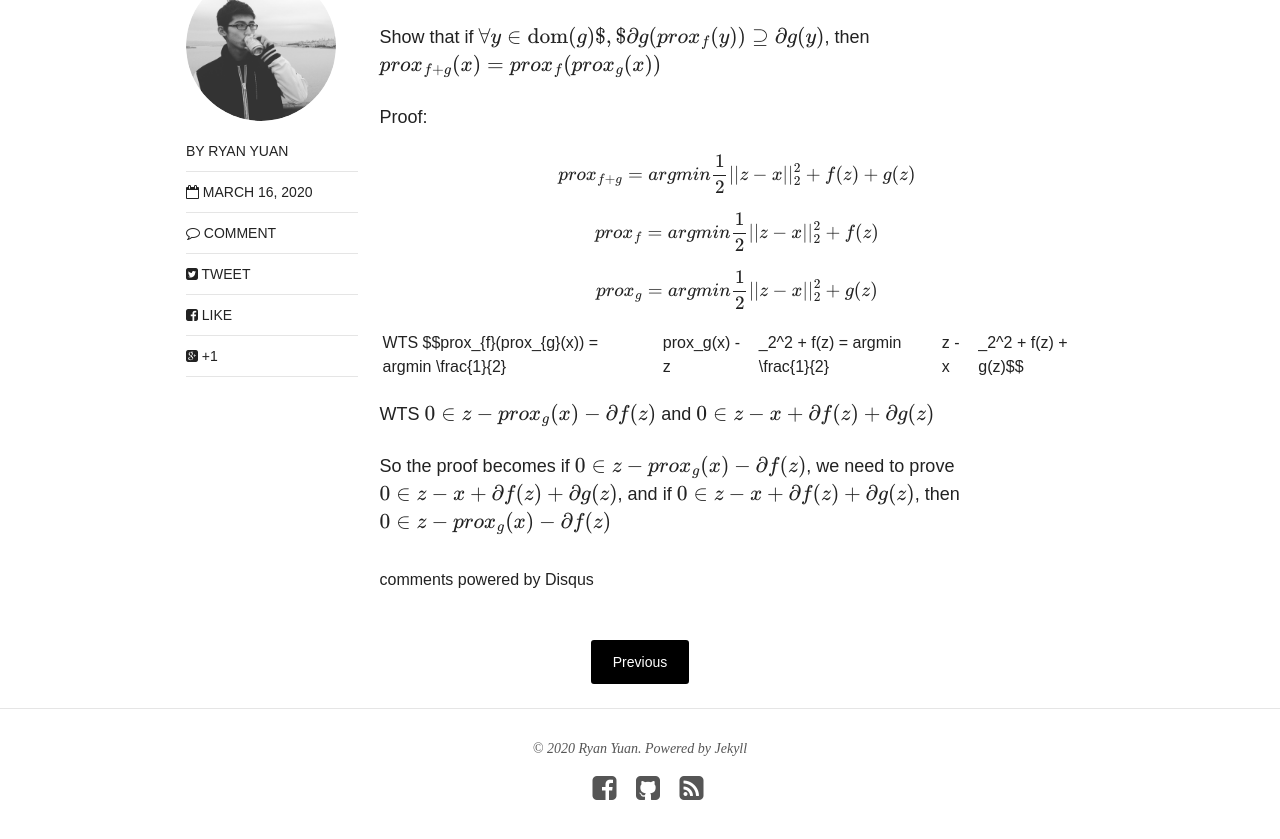
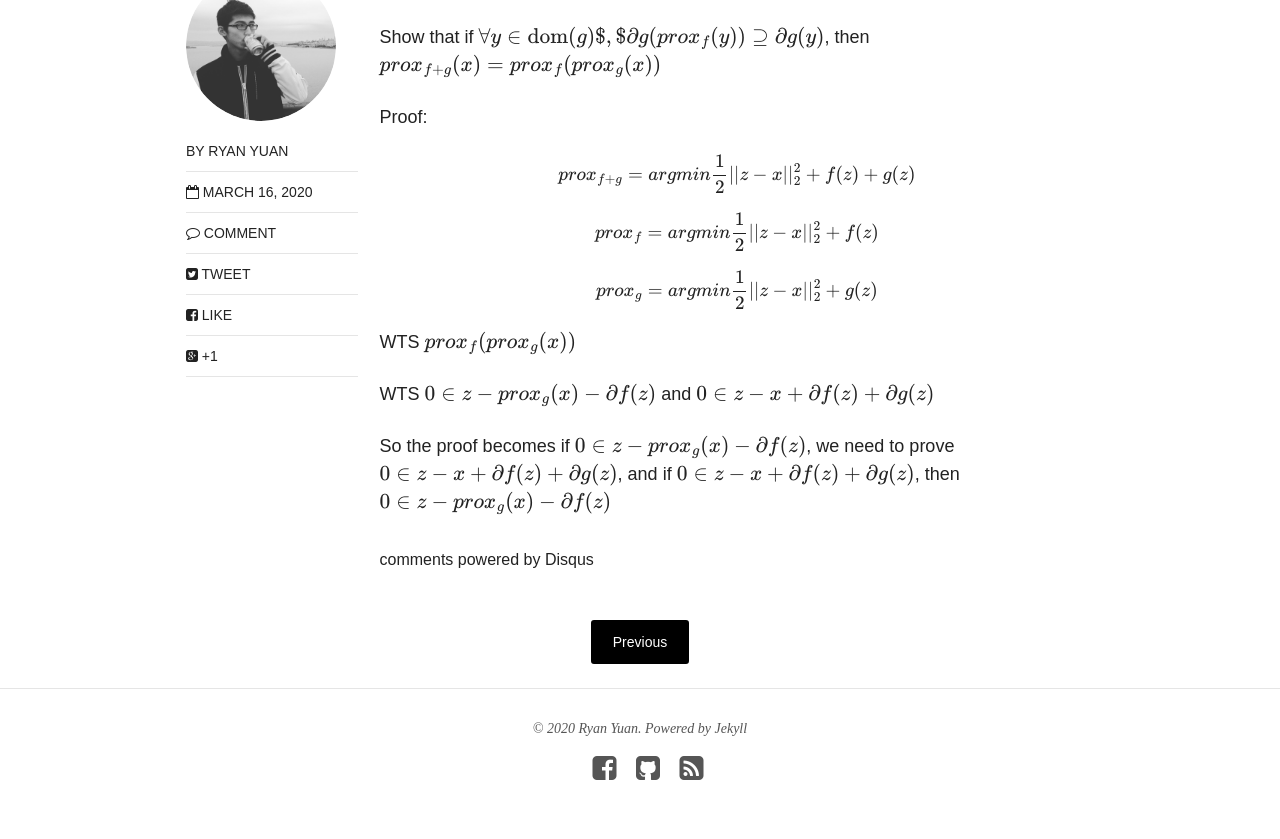
Before and after one commit to ryanyuan42/ryanyuan42.github.io, a Jekyll site: the page built from _posts/2020-03-16-proximal.markdown, in a window 1280 px wide and 900 px high, scrolled down 657 px. Shown: the top 839 px of the window. Built offline with Jekyll 4.4.1, drawn with Linux system fonts in a browser that asks for light colours; nearby versions of some CDN libraries; formulas are drawn with MathJax 3; comment, search, counter and statistics services are not loaded.

Commit message:
Update 2020-03-16-proximal.markdown

```diff
--- a/_posts/2020-03-16-proximal.markdown
+++ b/_posts/2020-03-16-proximal.markdown
@@ -21,7 +21,7 @@ $$prox_{f} = argmin \frac{1}{2} ||z - x||_2^2 + f(z)$$
 
 $$prox_{g} = argmin \frac{1}{2} ||z - x||_2^2 + g(z)$$
 
-WTS $$prox_{f}(prox_{g}(x)) = argmin \frac{1}{2}||prox_g(x) - z||_2^2 + f(z) = argmin \frac{1}{2} ||z - x||_2^2 + f(z) + g(z)$$
+WTS $$prox_{f}(prox_{g}(x))$$
 
 WTS $$0 \in z - prox_g(x) - \partial f(z)$$ and $$0 \in z - x + \partial f(z) + \partial g(z)$$
 
```
